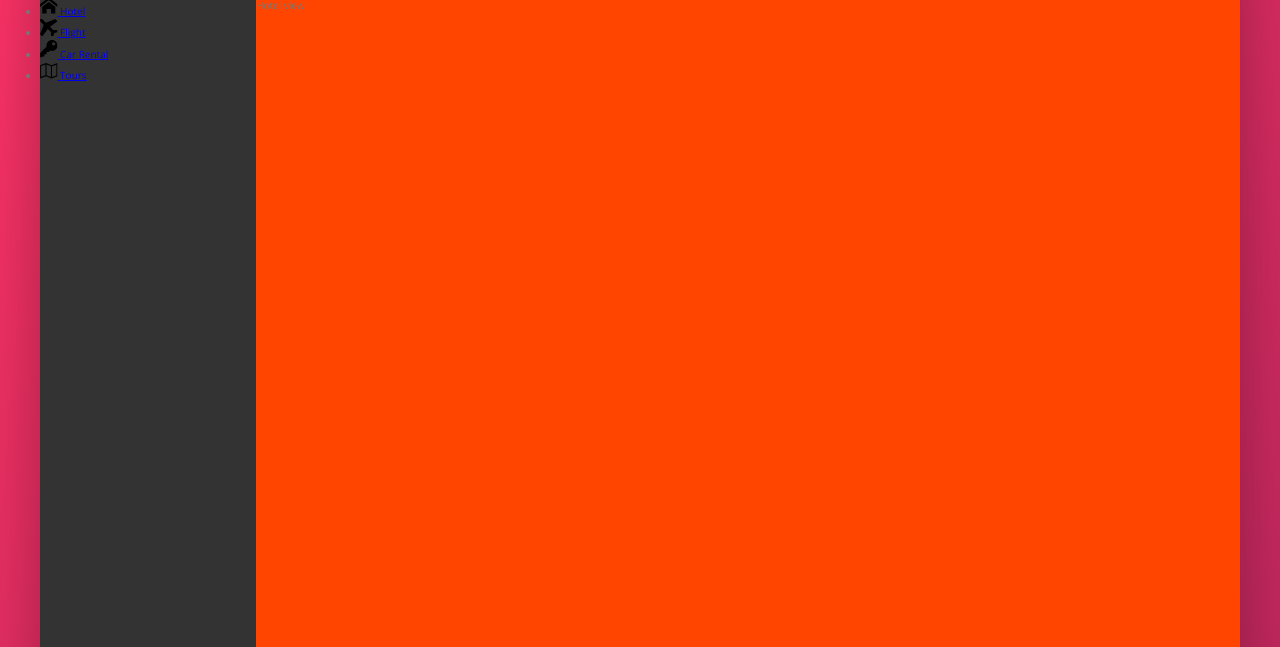
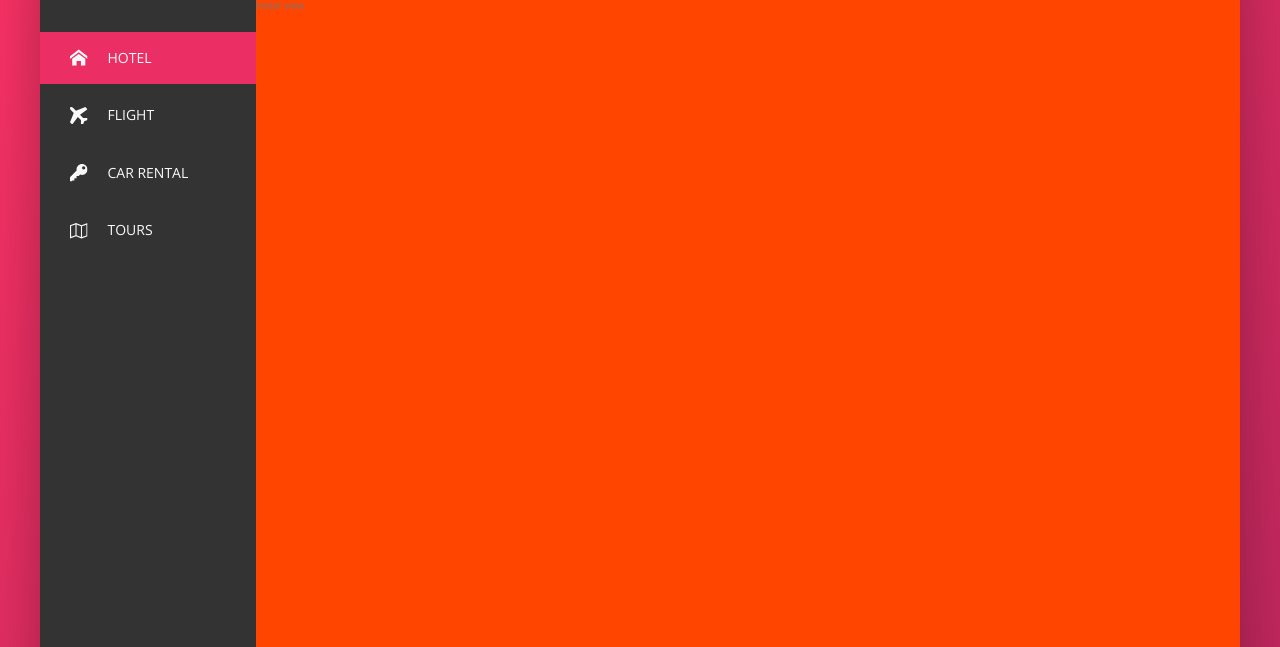
Before and after one commit to kylefarmer85/trillo, a website: page index.html in a window 1280 px wide. Shown: the part 153-800 px from the top of the page. Drawn offline with nearby package versions, Linux system fonts and the light colour scheme.

Commit message:
finish styling sidebar

```diff
--- a/index.html
+++ b/index.html
@@ -48,7 +48,7 @@
           <div class="content">
             <nav class="sidebar">
               <ul class="side-nav">
-                <li class="side-nav__item">
+                <li class="side-nav__item side-nav__item--active">
                   <a href='#' class="side-nav__link">
                     <svg class="side-nav__icon">
                       <use xlink:href="img/sprite.svg#icon-home"></use>
--- a/sass/_components.scss
+++ b/sass/_components.scss
@@ -115,15 +115,61 @@
 // SIDE NAVIGATION //
 
 .side-nav {
+  font-size: 1.4rem;
+  list-style: none;
+  margin-top: 3.5rem;
+
   &__item {
+    position: relative;
+
+    &:not(:last-child) {
+      margin-bottom: 0.5rem;
+    }
   }
 
-  &__link {
+  &__item:before {
+    content: '';
+    position: absolute;
+    top: 0;
+    left: 0;
+    height: 100%;
+    width: 3px;
+    background-color: var(--color-primary);
+    transform: scaleY(0);
+    transform-origin: bottom;
+    transition: transform 0.2s, width 0.4s cubic-bezier(1, 0, 0, 1) 0.2s,
+      background-color 0.1s;
+  }
+
+  &__item:hover::before,
+  &__item--active:before {
+    transform: scaleY(1);
+    width: 100%;
+  }
+
+  &__item:active::before {
+    background-color: var(--color-primary-light);
+  }
+
+  &__link:link,
+  &__link:visited {
+    color: var(--color-grey-light-1);
+    text-decoration: none;
+    text-transform: uppercase;
+    display: block;
+    padding: 1.5rem 3rem;
+    position: relative;
+    z-index: 10;
+
+    display: flex;
+    align-items: center;
   }
 
   &__icon {
     width: 1.75rem;
     height: 1.75rem;
+    margin-right: 2rem;
+    fill: currentColor;
   }
 }
 
```
Also changed, not shown: css/style.css.
